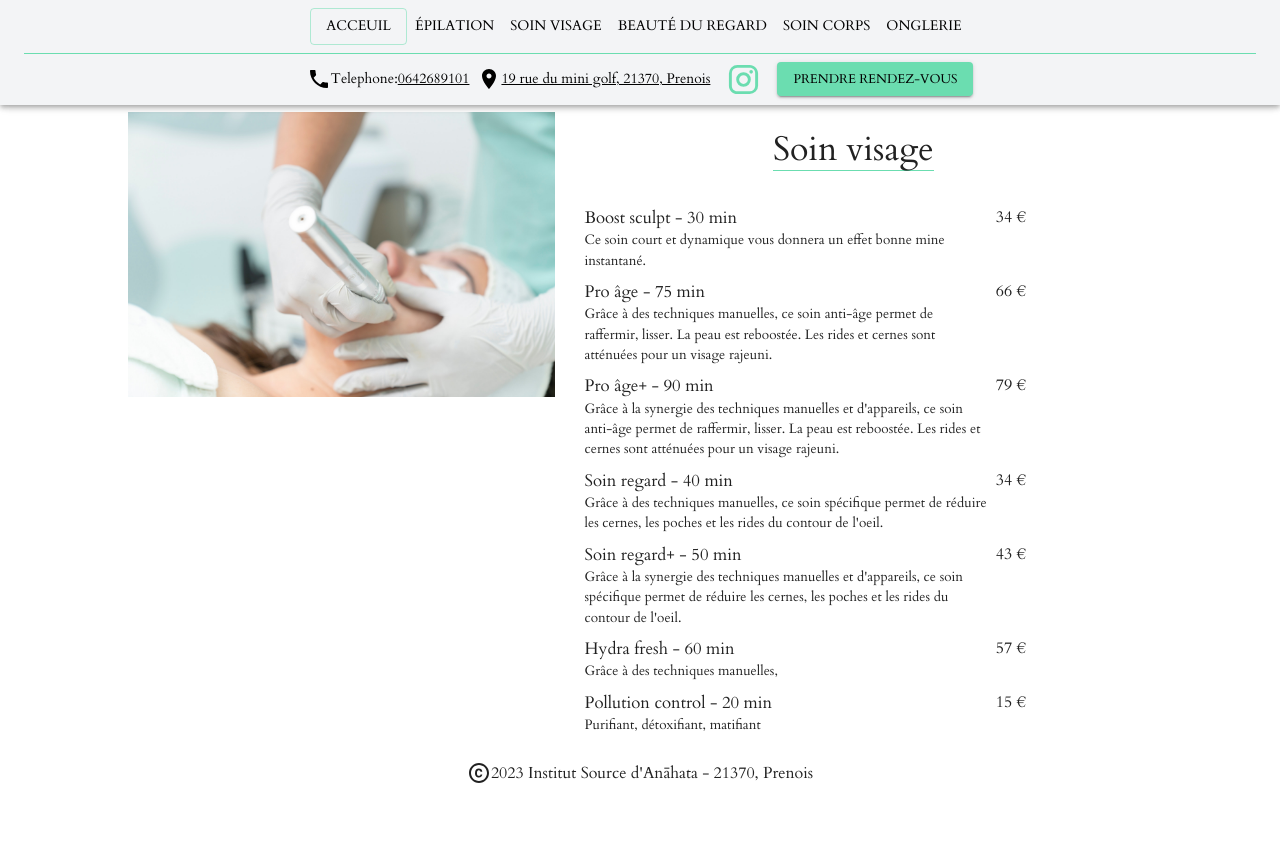
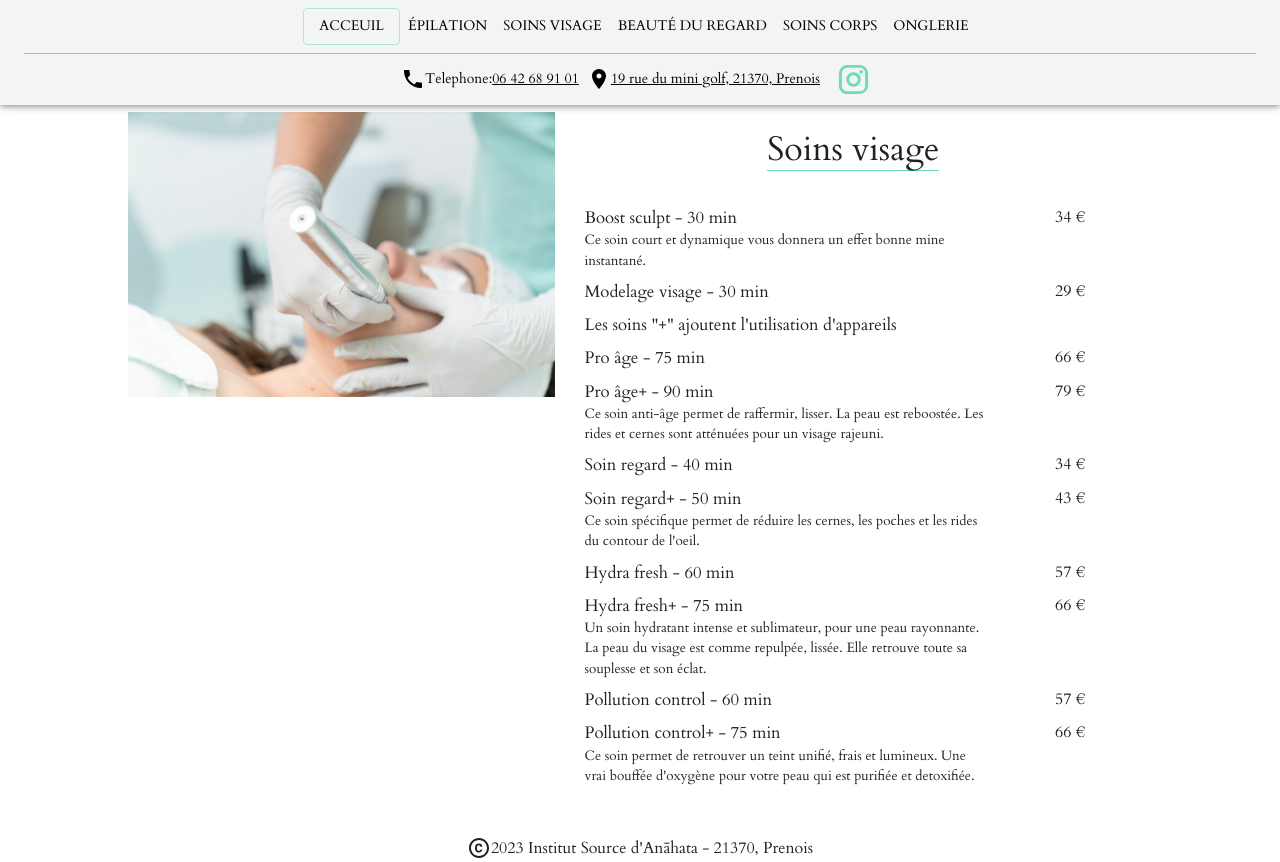
Before and after one commit to belinemarthelot/source-anahata, a React (Create React App) app: page /soin-visage in a window 1280 px wide. Before the commit the page ends 800 px from the top, so only its background shows below. Built offline with nearby package versions, Linux system fonts and the light colour scheme; a web font is replaced by a local one.

Commit message:
Evo: Ajout de données pour tous les soins

```diff
--- a/src/assets/data/epilation.json
+++ b/src/assets/data/epilation.json
@@ -2,6 +2,10 @@
     "title": "Épilation",
     "img": "epilation.jpg",
     "prestations": [
+        {
+            "title":"Pour chaque épilation cumulée, bénéficiez de 1€ de réducation",
+            "description": "Ex: 3 épilations = 2€ de réduction, 5 épilations = 4€ de réduction."
+        },
         {
             "title": "1 zone visage - 15 min",
             "description": "Zone au choix: lèvre, menton, joues, nez, cou",
--- a/src/assets/data/onglerie.json
+++ b/src/assets/data/onglerie.json
@@ -3,35 +3,53 @@
   "img": "soin-visage.jpg",
   "prestations": [
     {
-            "title": "Manucure classique - 45 min",
+      "title": "Manucure classique - 60 min",
       "description": "Mise en beauté des ongles + base brillante",
-            "price": 30,
+      "price": 26,
       "options": [
         {
-                    "title": "Pose de vernis semi-permanent - +30 min",
-                    "price": 7
+          "title": "Pose de vernis semi-permanent +30 min",
+          "description": "Mains ou pieds. Dépose comprise",
+          "price": 10,
+          "options": [
+            {
+              "title": "Reconstruction d'un ongle - 10 min",
+              "description": "",
+              "price": 2
             }
           ]
         },
         {
-            "title": "Manucure russe et renfort semi-permanent  - 105 min",
+          "title": "Pose de vernis classique +30 min",
           "description": "Mains ou pieds. Dépose comprise",
-            "price": 40
+          "price": 10
+        }
+      ]
+    },
+    {
+      "title": "Manucure combinée + remfort semi-permanant - 120 min",
+      "description": "Mains ou pieds. Dépose comprise",
+      "price": 43
+    },
+    {
+      "title": "Yumi feet \"De si jolis pieds\" - 40 min",
+      "description": "",
+      "price": 35
+    },
+    {
+        "title": "Soin des mains ou pieds - 45 min",
+        "description": "",
+        "price": 45
       },
     {
       "title": "Rape pieds - 10 min",
       "description": "",
-            "price": 2
+      "price": 5
     },
     {
-            "title": "Modelage mains ou pieds  - 15 min",
+      "title": "Modelage mains ou pieds - 15 min",
       "description": "",
-            "price": 13
-        },
-        {
-            "title": "Reconstruction d'1 ongle  - 10 min",
-            "description": "",
-            "price": 2
+      "price": 14
     }
   ]
 }
--- a/src/assets/data/soin-corps.json
+++ b/src/assets/data/soin-corps.json
@@ -1,5 +1,5 @@
 {
-    "title": "Soin corps",
+  "title": "Soins corps",
   "img": "soin-visage.jpg",
   "prestations": [
     {
@@ -8,35 +8,33 @@
       "price": 40
     },
     {
+        "title": "Pour tous les modelages, vous pouvez choisir en option l'utilisation d'une bougie senteur vanille.",
+        "description": "",
+        "price": 3
+    },
+    {
       "title": "Modelage - 30 min",
-            "description": "Gommage du corps entier, suivi d'une douche et d'une application d'un lait hydratant.",
-            "price": 33,
-            "options": [
-                {
-                    "title": "Massage à la bougie",
-                    "description": "Utilisation d'une bougie senteur vanille.",
-                    "price": 3
-                }
-            ]
+      "description": "Effleurage de l'arrière du corps ou  travail du dos",
+      "price": 33
     },
     {
       "title": "Modelage - 45 min",
-            "description": "",
+      "description": "Travail de l'arrière du corps",
       "price": 45
     },
     {
       "title": "Modelage - 60 min",
-            "description": "",
+      "description": "Travail de l'arrière du corps ou effleurage du corps entier",
       "price": 59
     },
     {
       "title": "Modelage - 75 min",
-            "description": "",
+      "description": "Corps entier plus massage crânien",
       "price": 72
     },
     {
       "title": "Modelage - 90 min",
-            "description": "",
+      "description": "Corps entier plus massage crânien et visage",
       "price": 85
     }
   ]
--- a/src/assets/data/soin-visage.json
+++ b/src/assets/data/soin-visage.json
@@ -1,5 +1,5 @@
 {
-  "title": "Soin visage",
+  "title": "Soins visage",
   "img": "soin-visage.jpg",
   "prestations": [
     {
@@ -8,34 +8,53 @@
       "price": 34
     },
     {
+      "title": "Modelage visage - 30 min",
+      "description": "",
+      "price": 29
+    },
+    {
+      "title": "Les soins \"+\" ajoutent l'utilisation d'appareils",
+      "description": ""
+    },
+    {
       "title": "Pro âge - 75 min",
-      "description": "Grâce à des techniques manuelles, ce soin anti-âge permet de raffermir, lisser. La peau est reboostée. Les rides et cernes sont atténuées pour un visage rajeuni.",
+      "description": "",
       "price": 66
     },
     {
       "title": "Pro âge+ - 90 min",
-      "description": "Grâce à la synergie des techniques manuelles et d'appareils, ce soin anti-âge permet de raffermir, lisser. La peau est reboostée. Les rides et cernes sont atténuées pour un visage rajeuni.",
+      "description": "Ce soin anti-âge permet de raffermir, lisser. La peau est reboostée. Les rides et cernes sont atténuées pour un visage rajeuni.",
       "price": 79
     },
     {
-        "title": "Soin regard - 40 min",
-        "description": "Grâce à des techniques manuelles, ce soin spécifique permet de réduire les cernes, les poches et les rides du contour de l'oeil.",
-        "price": 34
+      "title": "Soin regard - 40 min",
+      "description": "",
+      "price": 34
     },
     {
-        "title": "Soin regard+ - 50 min",
-        "description": "Grâce à la synergie des techniques manuelles et d'appareils, ce soin spécifique permet de réduire les cernes, les poches et les rides du contour de l'oeil.",
-        "price": 43
+      "title": "Soin regard+ - 50 min",
+      "description": "Ce soin spécifique permet de réduire les cernes, les poches et les rides du contour de l'oeil.",
+      "price": 43
     },
     {
       "title": "Hydra fresh - 60 min",
-      "description": "Grâce à des techniques manuelles,",
+      "description": "",
       "price": 57
     },
     {
-      "title": "Pollution control - 20 min",
-      "description": "Purifiant, détoxifiant, matifiant",
-      "price": 15
+      "title": "Hydra fresh+ - 75 min",
+      "description": "Un soin hydratant intense et sublimateur, pour une peau rayonnante. La peau du visage est comme repulpée, lissée. Elle retrouve toute sa souplesse et son éclat.",
+      "price": 66
+    },
+    {
+      "title": "Pollution control - 60 min",
+      "description": "",
+      "price": 57
+    },
+    {
+      "title": "Pollution control+ - 75 min",
+      "description": "Ce soin permet de retrouver un teint unifié, frais et lumineux. Une vrai bouffée d'oxygène pour votre peau qui est purifiée et detoxifiée.",
+      "price": 66
     }
   ]
 }
--- a/src/components/AppBar/StyleAppBarLogic.tsx
+++ b/src/components/AppBar/StyleAppBarLogic.tsx
@@ -31,7 +31,7 @@ export default function StyledAppBarLogic() {
 		/>,
 		<StyledAppBarButton
 			key={'Soin visage'}
-			title="Soin visage"
+			title="Soins visage"
 			name="soin-visage"
 			activeName={activeName}
 			handleButtonClick={handleButtonClick}
@@ -45,7 +45,7 @@ export default function StyledAppBarLogic() {
 		/>,
 		<StyledAppBarButton
 			key={'Soin corps'}
-			title="Soin corps"
+			title="Soins corps"
 			name="soin-corps"
 			activeName={activeName}
 			handleButtonClick={handleButtonClick}
--- a/src/components/Header/HeaderLogic.tsx
+++ b/src/components/Header/HeaderLogic.tsx
@@ -1,10 +1,14 @@
-import React from 'react';
+import React from "react";
 
 export default function HeaderLogic() {
-	const localisationUrl =
-		'https://www.google.fr/maps/place/19+Rue+du+Mini+Golf,+21370+Prenois/@47.3778279,4.897798,17z/data=!3m1!4b1!4m6!3m5!1s0x47ed7dceb714c505:0xac3464079c5f21b5!8m2!3d47.3778243!4d4.9003729!16s%2Fg%2F11c0y0rfy9?entry=ttu';
+  const localisationUrl =
+    "https://www.google.fr/maps/place/19+Rue+du+Mini+Golf,+21370+Prenois/@47.3778279,4.897798,17z/data=!3m1!4b1!4m6!3m5!1s0x47ed7dceb714c505:0xac3464079c5f21b5!8m2!3d47.3778243!4d4.9003729!16s%2Fg%2F11c0y0rfy9?entry=ttu";
 
-	const telephoneNumber = '0642689101';
+  const telephoneNumber = "06 42 68 91 01";
 
-	const address = '19 rue du mini golf, 21370, Prenois';
+  const address = "19 rue du mini golf, 21370, Prenois";
+
+  const instagramUrl = "https://www.instagram.com/celie_esthetique/";
+
+  return { localisationUrl, telephoneNumber, address, instagramUrl};
 }
--- a/src/components/Header/index.tsx
+++ b/src/components/Header/index.tsx
@@ -1,15 +1,18 @@
 import { Instagram, LinkOff, LocalPhone, Room } from '@mui/icons-material';
 import { Button, Grid, IconButton, Link, Typography, useMediaQuery, useTheme } from '@mui/material';
 import React from 'react';
+import HeaderLogic from './HeaderLogic';
 
 export default function Header() {
-	const localisationUrl = 'https://www.google.com/maps/place/19+Rue+du+Mini+Golf,+21370+Prenois/';
-	const telephoneNumber = '0642689101';
-	const instituteAddress = '19 rue du mini golf, 21370, Prenois';
-	const instagramUrl = 'https://www.instagram.com/celie_esthetique/';
+	// const localisationUrl = 'https://www.google.com/maps/place/19+Rue+du+Mini+Golf,+21370+Prenois/';
+	// const telephoneNumber = '06 42 68 91 01';
+	// const instituteAddress = '19 rue du mini golf, 21370, Prenois';
 	const theme = useTheme();
 	const isSmScreen = useMediaQuery(theme.breakpoints.down('sm'));
 	const isMdScreen = useMediaQuery(theme.breakpoints.down('md'));
+
+
+	const { localisationUrl, telephoneNumber, address, instagramUrl } = HeaderLogic();
 
 	return (
 		<Grid
@@ -47,15 +50,15 @@ export default function Header() {
 			>
 				<Grid container alignItems={'center'}>
 					<Room />
-					<Typography variant={isMdScreen ? 'subtitle1' : 'body2'}>{instituteAddress}</Typography>
+					<Typography variant={isMdScreen ? 'subtitle1' : 'body2'}>{address}</Typography>
 				</Grid>
 			</Link>
 			<IconButton aria-label="Instagram" href={instagramUrl} target="_blank" rel="noopener noreferrer">
 				<Instagram fontSize={isMdScreen ? 'medium' : 'large'} color="primary" />
 			</IconButton>
-			<Button variant="contained" color="primary" style={{ fontSize: isMdScreen ? '.6em' : '.8em' }}>
+			{/* <Button variant="contained" color="primary" style={{ fontSize: isMdScreen ? '.6em' : '.8em' }}>
 				Prendre rendez-vous
-			</Button>
+			</Button> */}
 		</Grid>
 	);
 }
--- a/src/components/PrestationElement/index.tsx
+++ b/src/components/PrestationElement/index.tsx
@@ -1,5 +1,5 @@
-import React from 'react';
-import { Grid, Typography } from '@mui/material';
+import React from "react";
+import { Grid, Typography } from "@mui/material";
 
 export default function PrestationElement(props: {
   title: string;
@@ -10,31 +10,46 @@ export default function PrestationElement(props: {
   const { title, description, price, options } = props;
 
   return (
-		<Grid container justifyContent={'center'}>
-			<Grid container style={{ width: '100%' }} gap={1} mb={1}>
+    <Grid container justifyContent={"center"}>
+      <Grid
+        container
+        style={{ width: "100%" }}
+        gap={1}
+        mb={1}
+      >
         <Grid item xs={9}>
-					<Typography style={{ fontSize: '1.05em'}}>{title}</Typography>
-					<Typography style={{ fontSize: '.85em'}}>{description}</Typography>
+          <Typography style={{ fontSize: "1.05em" }}>{title}</Typography>
+          <Typography style={{ fontSize: ".85em" }}>{description}</Typography>
         </Grid>
-				<Grid item xs={2}>
-					<Typography>{price} €</Typography>
+        <Grid item xs={2} container justifyContent={"flex-end"}>
+          <Typography>
+            {price}
+            {price ? " €" : ""}{" "}
+          </Typography>
         </Grid>
       </Grid>
-			{options.map((option: { title: string; description: string; price: number }, key: number) => {
+      {options.map(
+        (
+          option: { title: string; description: string; price: number },
+          key: number
+        ) => {
           return (
             <Grid container key={key} gap={1}>
               <Grid item xs={9} mb={1.5}>
-							<Typography style={{ marginLeft: '1em' }}>- {option.title}</Typography>
-							<Typography style={{ fontSize: '.85em', marginLeft: '1em' }}>
+                <Typography style={{ marginLeft: "1em" }}>
+                  - {option.title}
+                </Typography>
+                <Typography style={{ fontSize: ".85em", marginLeft: "1em" }}>
                   {option.description}
                 </Typography>
               </Grid>
-						<Grid item xs={2} justifyContent={'flex-end'}>
+              <Grid item xs={2} container justifyContent={"flex-end"}>
                 <Typography key={key}>+{option.price} €</Typography>
               </Grid>
             </Grid>
           );
-			})}
+        }
+      )}
     </Grid>
   );
 }
--- a/src/pages/prestation/index.tsx
+++ b/src/pages/prestation/index.tsx
@@ -44,7 +44,7 @@ export default function Prestation(props: { jsonFile: String }) {
   }, [location]);
 
   return (
-    <Grid container alignItems={"center"} flexDirection={"column"} mb={2}>
+    <Grid container alignItems={"center"} flexDirection={"column"} mb={5}>
       <Grid container style={{ width: isMdScreen ? "100%" : "80%" }}>
         <Grid item sm={5}>
           <img style={{ width: "100%" }} src={img} alt="Image épilation" />
```
Also changed, not shown: src/assets/data/beaute-du-regard.json (+13 -2 lines). Lines whose indentation alone changed are shown as unchanged.
